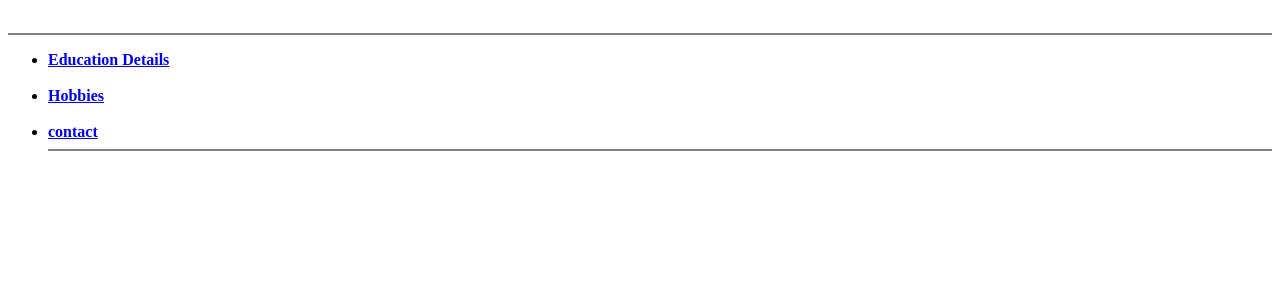
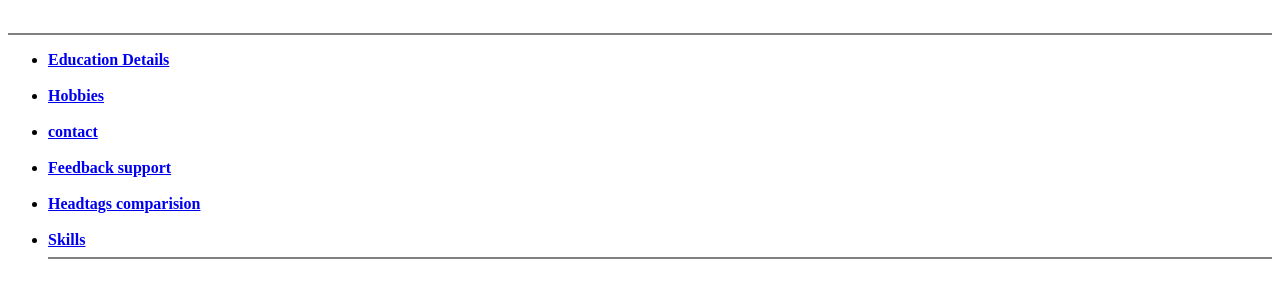
Before and after one commit to mannam11/first_project, a plain HTML site: page index.html in a window 1280 px wide. Shown: the part 175-472 px from the top of the page. Drawn offline with Linux system fonts and the light colour scheme.

Commit message:
added files to the start page

```diff
--- a/index.html
+++ b/index.html
@@ -20,6 +20,10 @@
     <li><a href="hobbies.html"><strong>Hobbies</strong></a></li>
     <br>
     <li><a href="contactinfo.html"><strong>contact</strong></a></li>
+    <br>
+    <li><a href="feedbackform.html"><strong>Feedback support</strong></a></li><br>
+    <li><a href="headtags.html"><strong>Headtags comparision</strong></a></li><br>
+    <li><a href="skills.html"><strong>Skills</strong></a></li>
     <hr noshade>
     </ul>
 </body>
```
Also changed, not shown: skills.html (+1 -0 lines).
